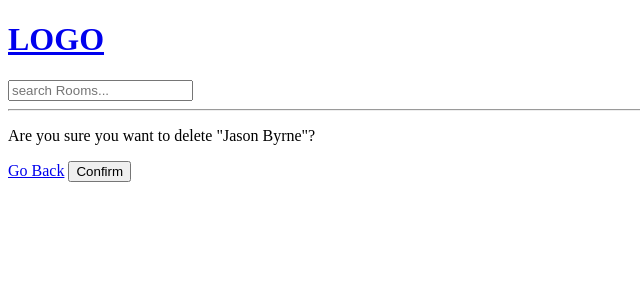
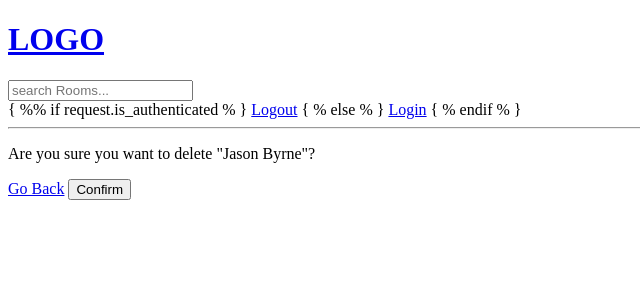
Before and after one commit to JB060/project-4-CI, a Django app: page /delete-room/3/ in a window 1280 px wide. Shown: the top 300 px of the page, without its empty margins (0-640 px from the left). Run offline with Django 3.2, Linux system fonts and the light colour scheme; a user stored in the database is signed in; data comes from the database, SQL or seed files in the repository; parts of the project's set-up code (start-up, migrations or seed data) failed here and were passed over.

Commit message:
created the logout button for tne user to logout

```diff
--- a/templates/navbar.html
+++ b/templates/navbar.html
@@ -1,9 +1,16 @@
 <a href = "/">
     <h1>LOGO</h1>
-
 </a>
 <form method="GET" action="{% url 'home'%}">
     <input type = "text" name="q" placeholder="search Rooms..."/>
 
 </form>
+
+{ %% if request.is_authenticated % }
+<a href="{% url 'logout'  %}" >Logout</a>
+{ % else % }
+
+<a href="{% url 'login' %}" >Login</a>
+
+{ % endif % }
 <hr>
```
